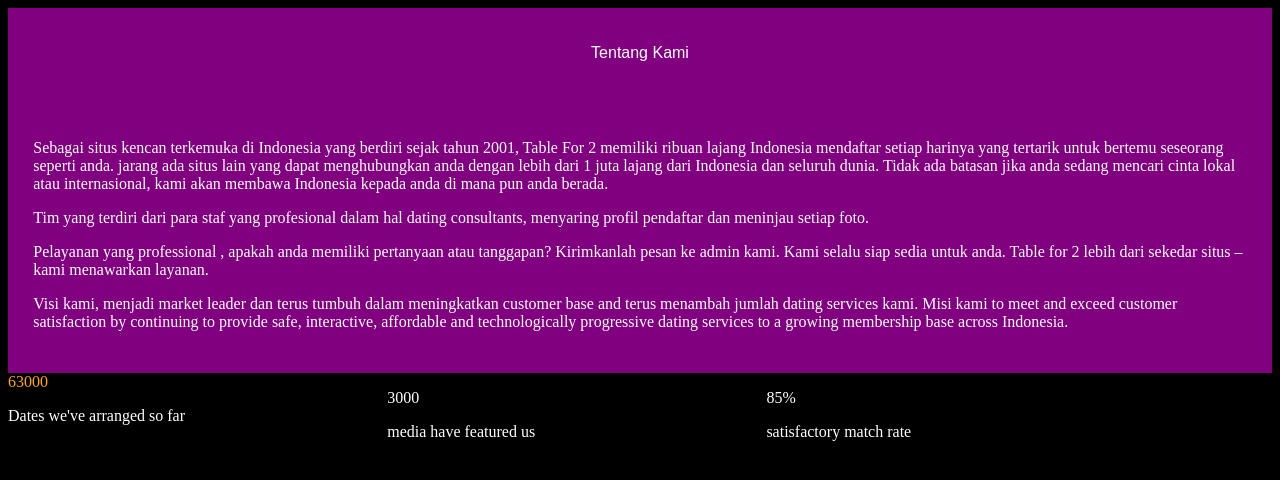
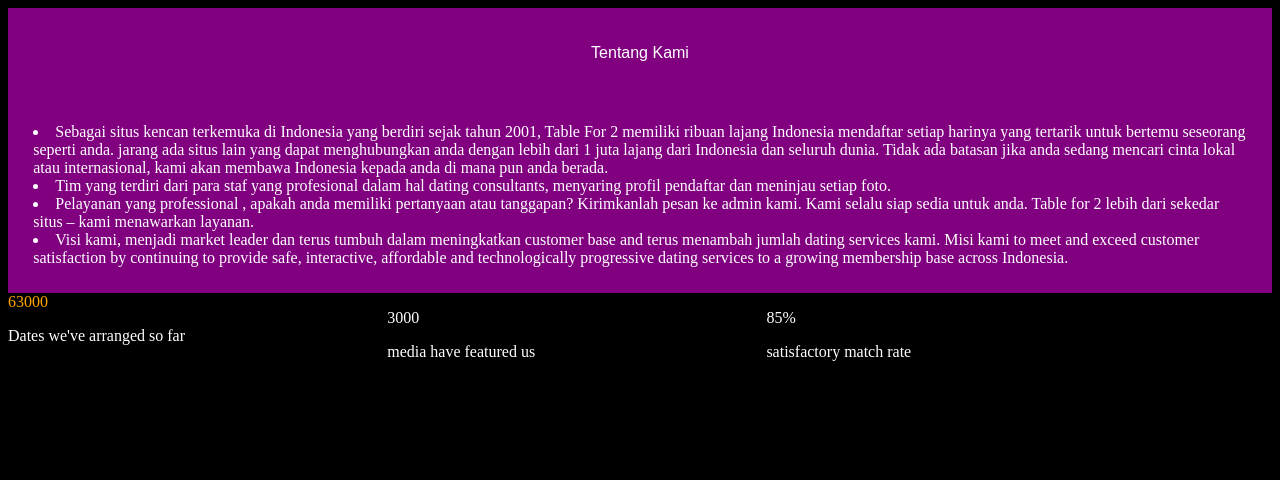
Before and after one commit to rosemawati/Biro-Jodoh, a plain HTML site: page about_us.html in a window 1280 px wide. Drawn offline with Linux system fonts and the light colour scheme.

```diff
--- a/about_us.html
+++ b/about_us.html
@@ -12,16 +12,16 @@
 <h1>Tentang Kami</h1>
 </div>
 <div id="header1">
-<p>Sebagai situs kencan terkemuka di Indonesia yang berdiri sejak tahun 2001, Table For 2  memiliki ribuan lajang Indonesia mendaftar setiap harinya yang tertarik untuk bertemu seseorang seperti anda.
+<li>Sebagai situs kencan terkemuka di Indonesia yang berdiri sejak tahun 2001, Table For 2  memiliki ribuan lajang Indonesia mendaftar setiap harinya yang tertarik untuk bertemu seseorang seperti anda.
 jarang ada situs lain yang dapat menghubungkan anda dengan lebih dari 1 juta lajang dari Indonesia dan seluruh dunia. Tidak ada batasan jika anda sedang mencari cinta lokal atau internasional, kami akan membawa Indonesia kepada anda di mana pun anda berada.
-</p>
-<p>Tim yang terdiri dari para staf yang profesional  dalam hal dating consultants, menyaring profil pendaftar dan meninjau setiap foto.
-</p>
-<p>Pelayanan yang professional , apakah anda memiliki pertanyaan atau tanggapan? Kirimkanlah pesan ke admin kami. Kami selalu siap sedia untuk anda. Table for 2 lebih dari sekedar situs – kami menawarkan layanan.
-</p>
-<p>Visi kami, menjadi market leader dan terus tumbuh dalam meningkatkan customer base and terus menambah jumlah  dating services kami.
+</li>
+<li>Tim yang terdiri dari para staf yang profesional  dalam hal dating consultants, menyaring profil pendaftar dan meninjau setiap foto.
+</li>
+<li>Pelayanan yang professional , apakah anda memiliki pertanyaan atau tanggapan? Kirimkanlah pesan ke admin kami. Kami selalu siap sedia untuk anda. Table for 2 lebih dari sekedar situs – kami menawarkan layanan.
+</li>
+<li>Visi kami, menjadi market leader dan terus tumbuh dalam meningkatkan customer base and terus menambah jumlah  dating services kami.
 Misi kami  to meet and exceed customer satisfaction by continuing to provide safe, interactive, affordable and technologically progressive dating services to a growing membership base across Indonesia.
-</p>
+</li>
 </div>
 <div id="survey">
 <div id="angka"
```
